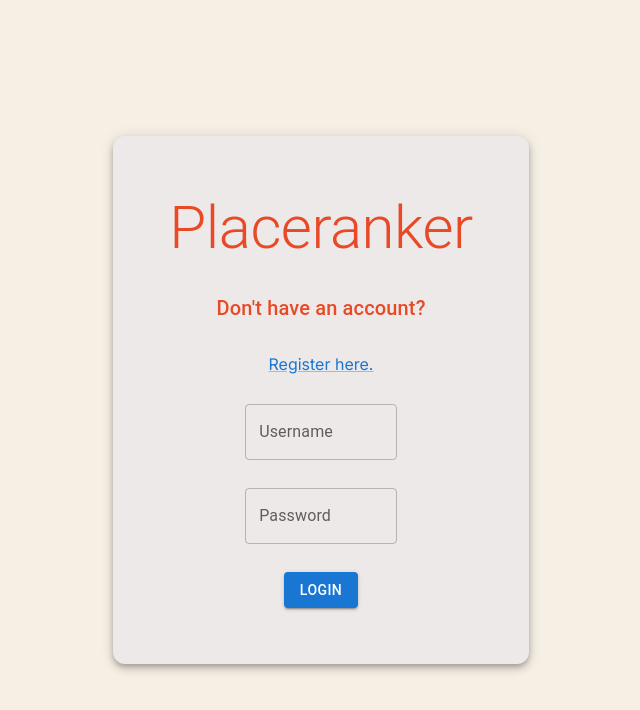
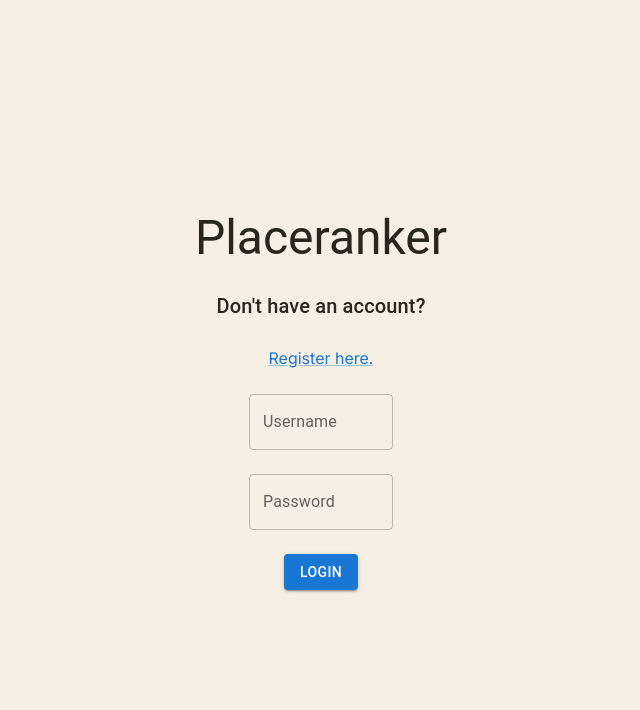
Before and after one commit to Nishtakrishnan/Placeranker, a React (Create React App) app in the folder placeranker/: page / in a window 1280 px wide. Shown: the top 710 px of the page, without its empty margins (319-959 px from the left). Built offline with nearby package versions, Linux system fonts and the light colour scheme; no server answers.

Commit message:
Final changes

```diff
--- a/placeranker/src/components/Friends.js
+++ b/placeranker/src/components/Friends.js
@@ -110,8 +110,9 @@ const Friends = () => {
           Friends
         </Typography>
         <Typography variant="h6" gutterBottom style={{ color: "black" }}>
-          Current Friends
+          Current Friends:
         </Typography>
+        <Stack direction="row" spacing={3}>
           {friends.map((friend) => (
             <div key={friend}>
               <Typography style={{ color: "black" }}>
@@ -119,6 +120,7 @@ const Friends = () => {
               </Typography>
             </div>
           ))}
+        </Stack>
         <TextField
           label="Search for a friend"
           variant="outlined"
@@ -152,9 +154,10 @@ const Friends = () => {
           <Stack direction="column" spacing={2}>
             {incomingRequests.map((requester) => (
               <div key={requester}>
-                <Typography style={{ color: "black" }}>
+                <Typography variant="h6" style={{ color: "black" }}>
                   From: {requester}
                 </Typography>
+                <Stack direction = "row" spacing={3}>
                   <Button
                     variant="contained"
                     onClick={handleAcceptFriendRequest(requester)}
@@ -167,6 +170,7 @@ const Friends = () => {
                   >
                     Reject
                   </Button>
+                </Stack>
               </div>
             ))}
           </Stack>
--- a/placeranker/src/components/Login.js
+++ b/placeranker/src/components/Login.js
@@ -52,20 +52,18 @@ const Login = (props) => {
 
   return loggedIn ? (<MainPage/>) :
   (
-    <div className="centered">
+    <div className="centered w-[30%]">
       <Stack
-        color="#E84A27"
-        spacing={3.5}
+        color="#29261B"
+        spacing={3}
         sx={{
-          borderRadius: 3,
-          boxShadow: 5,
           alignItems: "center",
-          backgroundColor: "#EDE9E8",
+          backgroundColor: "#F6EFE4",
         }}
-        p={7}
+        p={6}
       >
         <div className="place">
-          <Typography variant="h2">Placeranker</Typography>
+          <Typography variant="h3">Placeranker</Typography>
         </div>
         <Typography variant="h6">Don't have an account?</Typography>
         <Link href="/register">{"Register here."}</Link>
```
Lines whose indentation alone changed are shown as unchanged.
